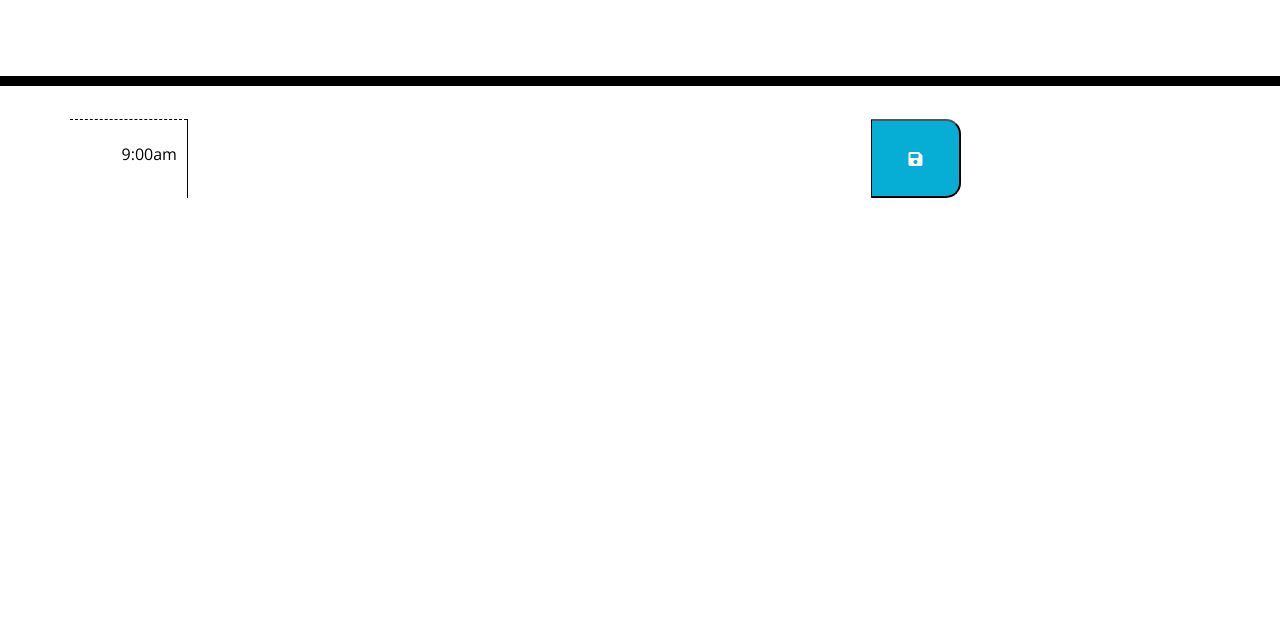
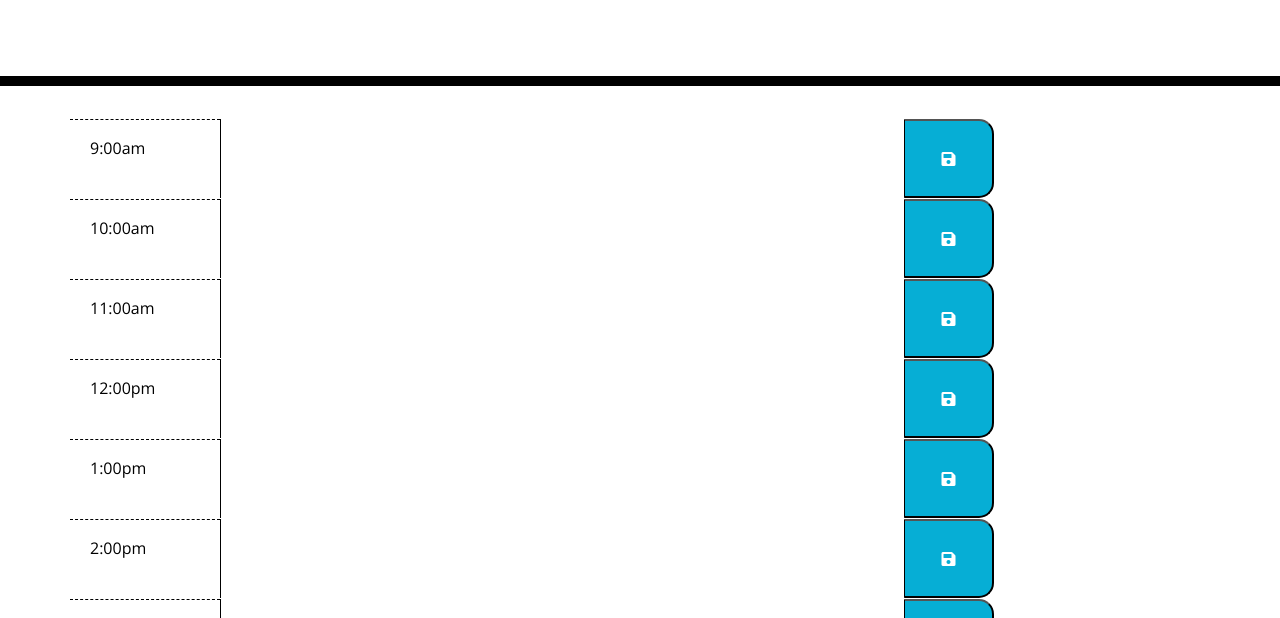
Before and after one commit to ayfor/day_scheduler, a plain HTML site: page index.html in a window 1280 px wide. Shown: the part 182-800 px from the top of the page. Drawn offline with nearby package versions, Linux system fonts and the light colour scheme.

Commit message:
added array to list timeblocks and save btns

```diff
--- a/index.html
+++ b/index.html
@@ -29,23 +29,13 @@
       <p class="lead">A simple calendar app for scheduling your work day</p>
       <p id="currentDay" class="lead"></p>
     </header>
-    <div class="container">
+    <div class="container" id="timeblock-container">
       <!-- Timeblocks go here -->
-      <div class="time-block row">
-        <div class="hour">
-          9:00am
-        </div>
-        <textarea>
-        </textarea>
-        <button class="saveBtn">
-          <i class="fas fa-save"></i>
-        </button>
-      </div>
+    </div>
 
-
-    </div>
 
     <script src="https://cdnjs.cloudflare.com/ajax/libs/jquery/3.2.1/jquery.min.js"></script>
     <script src="https://cdnjs.cloudflare.com/ajax/libs/moment.js/2.24.0/moment.min.js"></script>
+    <script src="./script.js"></script>
   </body>
 </html>
--- /dev/null
+++ b/script.js
@@ -0,0 +1,103 @@
+//Grab existing HTML elements to be used
+var timeblockContainerElement = $('#timeblock-container');
+
+//Define array to display time blocks
+var timeblockArray = [
+    {
+        time: "9:00",
+        localStorageIndex:0,
+        html:'<div class="time-block row"><div class="hour">9:00am</div><textarea></textarea><button class="saveBtn"><i class="fas fa-save"></i></button></div>',
+        domObject: $('<div class="time-block row"><div class="hour">9:00am</div><textarea></textarea><button class="saveBtn"><i class="fas fa-save"></i></button></div>)'),
+    },
+    {
+        time: "10:00",
+        localStorageIndex:1,
+        html:'<div class="time-block row"><div class="hour">10:00am</div><textarea></textarea><button class="saveBtn"><i class="fas fa-save"></i></button></div>',
+        domObject: $('<div class="time-block row"><div class="hour">10:00am</div><textarea></textarea><button class="saveBtn"><i class="fas fa-save"></i></button></div>)'),
+    },
+    {
+        time: "11:00",
+        localStorageIndex:2,
+        html:'<div class="time-block row"><div class="hour">11:00am</div><textarea></textarea><button class="saveBtn"><i class="fas fa-save"></i></button></div>',
+        domObject: $('<div class="time-block row"><div class="hour">11:00am</div><textarea></textarea><button class="saveBtn"><i class="fas fa-save"></i></button></div>)'),
+    },
+    {
+        time: "12:00",
+        localStorageIndex:3,
+        html:'<div class="time-block row"><div class="hour">12:00pm</div><textarea></textarea><button class="saveBtn"><i class="fas fa-save"></i></button></div>',
+        domObject: $('<div class="time-block row"><div class="hour">12:00pm</div><textarea></textarea><button class="saveBtn"><i class="fas fa-save"></i></button></div>)'),
+    },
+    {
+        time: "13:00",
+        localStorageIndex:4,
+        html:'<div class="time-block row"><div class="hour">1:00pm</div><textarea></textarea><button class="saveBtn"><i class="fas fa-save"></i></button></div>',
+        domObject: $('<div class="time-block row"><div class="hour">1:00pm</div><textarea></textarea><button class="saveBtn"><i class="fas fa-save"></i></button></div>)'),
+    },
+    {
+        time: "14:00",
+        localStorageIndex:5,
+        html:'<div class="time-block row"><div class="hour">2:00pm</div><textarea></textarea><button class="saveBtn"><i class="fas fa-save"></i></button></div>',
+        domObject: $('<div class="time-block row"><div class="hour">2:00pm</div><textarea></textarea><button class="saveBtn"><i class="fas fa-save"></i></button></div>)'),
+    },
+    {
+        time: "15:00",
+        localStorageIndex:6,
+        html:'<div class="time-block row"><div class="hour">3:00pm</div><textarea></textarea><button class="saveBtn"><i class="fas fa-save"></i></button></div>',
+        domObject: $('<div class="time-block row"><div class="hour">3:00pm</div><textarea></textarea><button class="saveBtn"><i class="fas fa-save"></i></button></div>)'),
+    },
+    {
+        time: "16:00",
+        localStorageIndex:7,
+        html:'<div class="time-block row"><div class="hour">4:00pm</div><textarea></textarea><button class="saveBtn"><i class="fas fa-save"></i></button></div>',
+        domObject: $('<div class="time-block row"><div class="hour">4:00pm</div><textarea></textarea><button class="saveBtn"><i class="fas fa-save"></i></button></div>)'),
+    },
+    {
+        time: "17:00",
+        localStorageIndex:8,
+        html:'<div class="time-block row"><div class="hour">5:00pm</div><textarea></textarea><button class="saveBtn"><i class="fas fa-save"></i></button></div>',
+        domObject: $('<div class="time-block row"><div class="hour">5:00pm</div><textarea></textarea><button class="saveBtn"><i class="fas fa-save"></i></button></div>)'),
+    },
+
+]
+
+function importTimeBlocks(){
+    //Check if there is content in local storage
+    if(!(localStorage.length===0)){
+
+    }
+
+
+    for (let index = 0; index < timeblockArray.length; index++) {
+        var currentEntry = ''
+        //Check if there is existing content in local storage
+        for (let j = 0; j < localStorage.length; j++) {
+            const element = localStorage.getItem(j);
+            if(element){
+                currentEntry = element;
+            }
+        }
+
+        const timeblockArrayElement = timeblockArray[index];
+        timeblockArrayElement.domObject.children('textarea').text(currentEntry);
+        timeblockContainerElement.append(timeblockArrayElement.domObject);
+    }
+
+}
+
+
+function handleSaveItem(event){
+
+    //Convert the button that was clicked to a jQuery DOM item
+    var saveButton = $(event.target);
+
+    //
+    console.log("Saving item...")
+
+    //
+    console.log(saveButton.parent().children('textarea').text("Hello?"))
+}
+
+
+timeblockContainerElement.on('click', '.saveBtn',handleSaveItem);
+
+importTimeBlocks();
--- a/style.css
+++ b/style.css
@@ -29,6 +29,7 @@ textarea {
 .time-block {
   text-align: center;
   border-radius: 15px;
+
 }
 
 .row {
@@ -41,7 +42,9 @@ textarea {
   background-color: #ffffff;
   color: #000000;
   border-top: 1px dashed #000000;
-  padding: 10px;
+  padding: 20px;
+  text-align: left;
+  width:150px;
 }
 
 .past {
```
